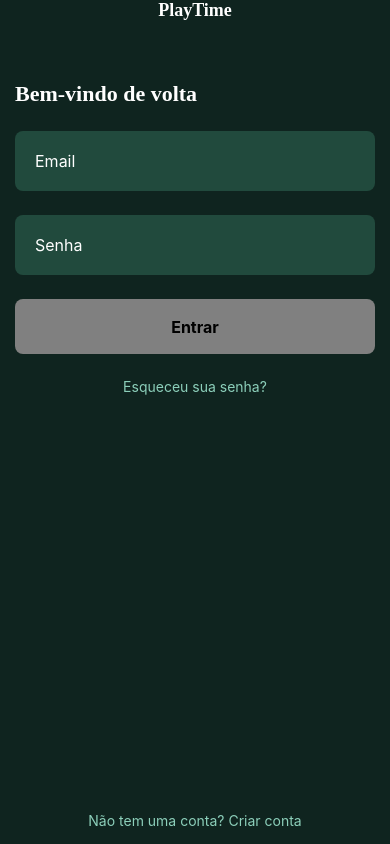
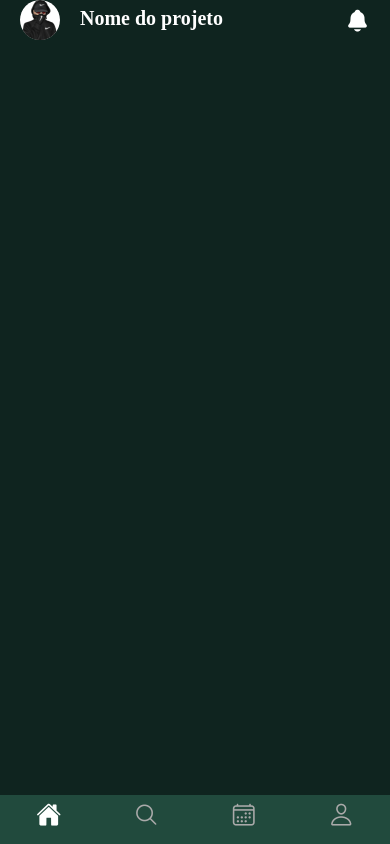
Before and after one commit to Luizsilva439/SaaSAluguelDeQuadras, a React Native app: screen /Home in a window 390 px wide. Built offline with nearby package versions, Linux system fonts and the light colour scheme.

Commit message:
feat: adiciona componente de perfil e header da home

```diff
--- /dev/null
+++ b/src/components/ProfileComponent/index.tsx
@@ -0,0 +1,42 @@
+import { View, Image, Text } from 'react-native'
+import { colors } from '../../constants/colors';
+import { Ionicons } from '@expo/vector-icons';
+import { useState } from 'react';
+
+type Props = {
+    source?: string;
+    height?: number;
+    width?: number;
+    image?: boolean;
+}
+
+export default function ProfileComponent( {source,image = false, height = 40, width = 40} : Props) {
+
+    return (
+        <View style={{
+            height: height,
+            width: width,
+            backgroundColor: colors.gray,
+            alignItems: 'center',
+            justifyContent: 'center',
+            borderRadius: 50,
+            overflow: "hidden"
+
+        }}>
+            {image ? (
+                <Ionicons name="person" size={28} color="black" />
+            ) : (
+                <Image
+                source={source as any}
+                style={{
+                    flex: 1,
+                    height: height,
+                    width: width,
+                    borderRadius: 50
+                }}
+                resizeMode="cover"
+                />
+            )}
+        </View>
+    );
+}
--- a/src/navigation/stack/StackNavigator.tsx
+++ b/src/navigation/stack/StackNavigator.tsx
@@ -14,7 +14,7 @@ const Stack = createNativeStackNavigator<RootStackParamList>();
 
 export default function StackNavigator() {
   return (
-    <Stack.Navigator initialRouteName="Auth" screenOptions={{ headerShown: false }}>
+    <Stack.Navigator initialRouteName="Main" screenOptions={{ headerShown: false }}>
 
       <Stack.Screen
         name="Auth"
--- a/src/screens/home/index.tsx
+++ b/src/screens/home/index.tsx
@@ -1,12 +1,33 @@
 import { SafeAreaView } from "react-native-safe-area-context";
 import { colors } from "../../constants/colors";
-import { View, Text } from "react-native";
+import { View, Text, Pressable } from "react-native";
+import ProfileComponent from "../../components/ProfileComponent";
+import { styles } from "./styles";
+import Title from "../../components/Title";
+import { Ionicons } from "@expo/vector-icons";
 
+export default function Home() {
+    return (
+        <SafeAreaView style={{ flex: 1, backgroundColor: colors.background }}>
+            <View style={{ flex: 1, backgroundColor: colors.background }} >
+                <View style={styles.header}>
+                    <ProfileComponent
+                        image={false}
+                        source={require('../../assets/imageTest.jpg')}
+                    />
+                    <View style={styles.header_content}>
+                        <Title
+                        title="Nome do projeto"
+                        size={20}
+                        />
 
-export default function Home(){
-    return(
-        <SafeAreaView style={{flex:1, backgroundColor: colors.background}}>
-            <View style={{flex:1, backgroundColor: colors.background}} ><Text>Home</Text></View>
+                        <Pressable>
+                            <Ionicons name="notifications" size={25} color={colors.text} />
+                        </Pressable>
+                    </View>
+                </View>
+
+            </View>
         </SafeAreaView>
     );
 }
--- /dev/null
+++ b/src/screens/home/styles.tsx
@@ -0,0 +1,15 @@
+import { StyleSheet } from 'react-native';
+
+export const styles = StyleSheet.create({
+    header: {
+        marginLeft: 20,
+        flexDirection: 'row',
+        alignItems: 'center'
+    },
+    header_content: {
+        flex: 1,
+        flexDirection: 'row',
+        justifyContent: 'space-between',
+        marginHorizontal: 20
+    }
+})
```
Also changed, not shown: src/assets/imageTest.jpg (added).
